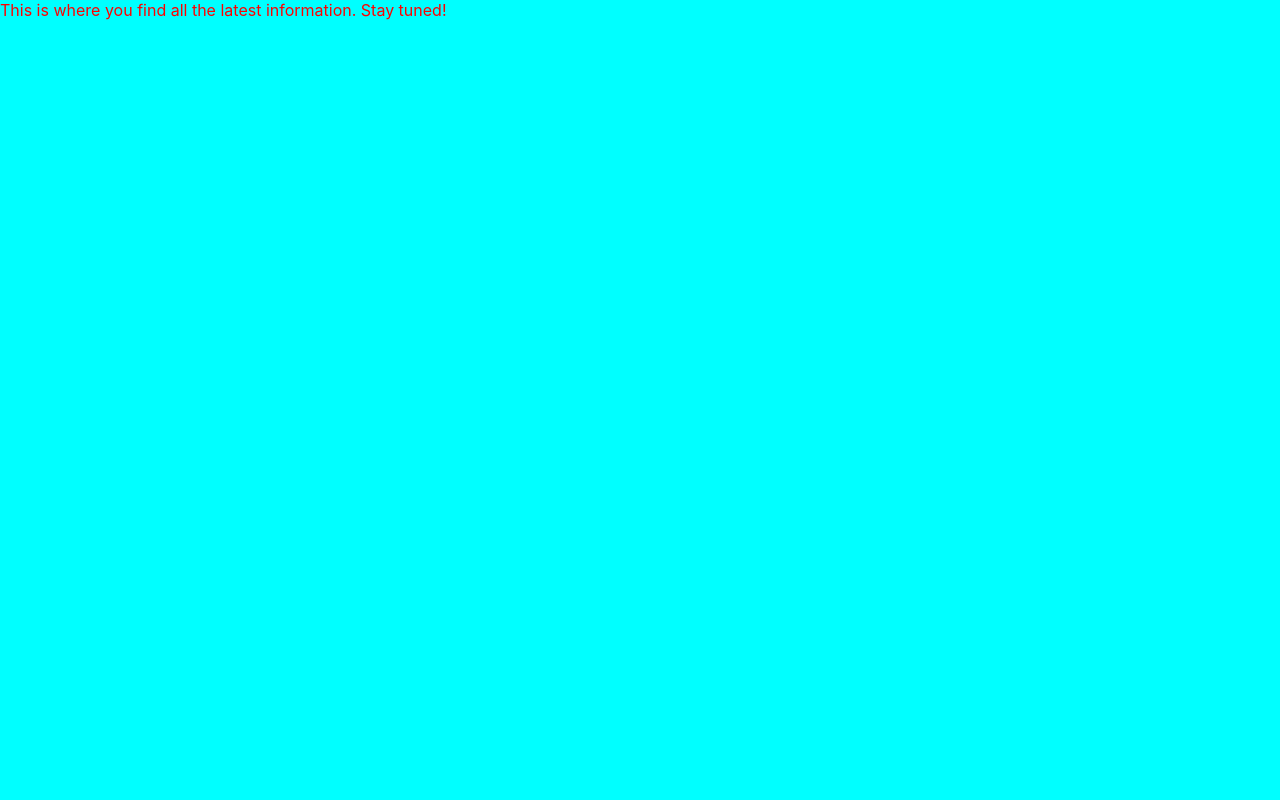
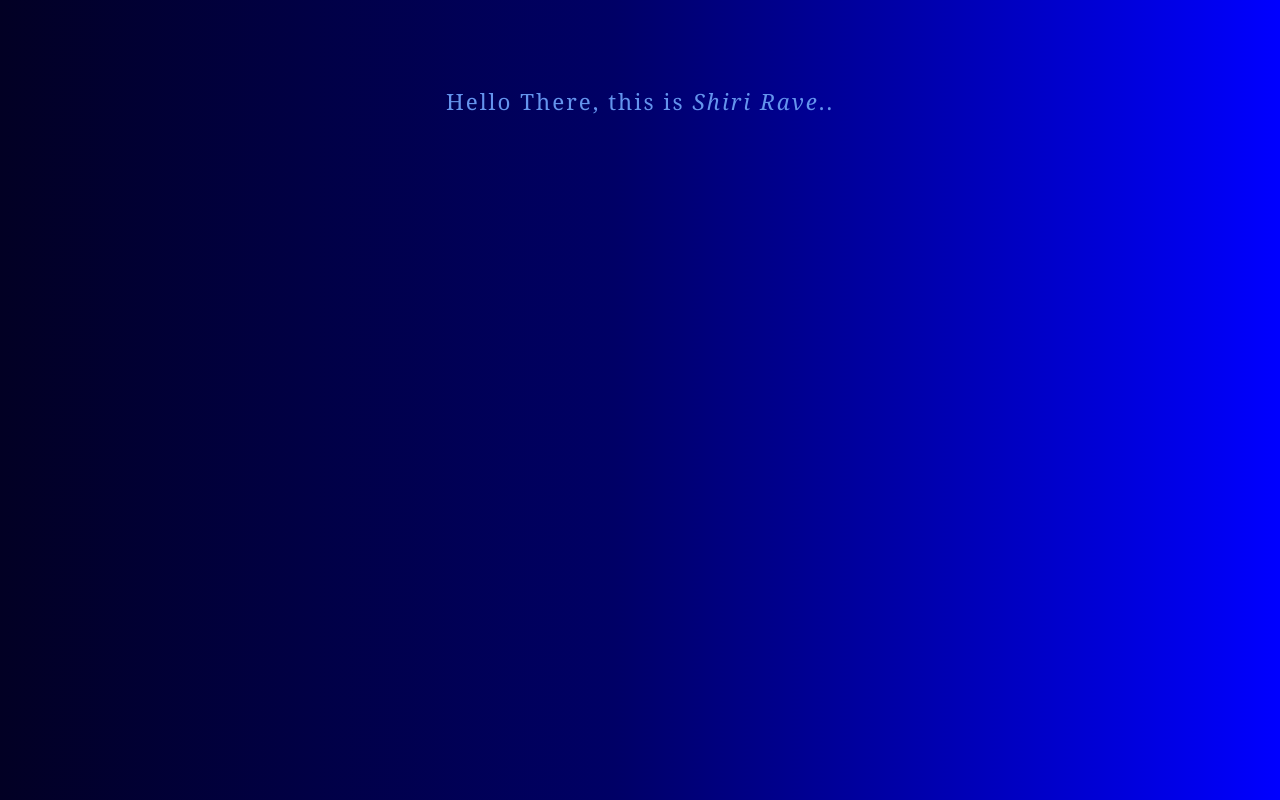
Before and after one commit to shuroo/gen_ai_ex_2025, a React (Create React App) app: page / in a window 1280 px wide. Built offline with nearby package versions, Linux system fonts and the light colour scheme.

Commit message:
added AWESOME design

```diff
--- a/src/App.js
+++ b/src/App.js
@@ -7,6 +7,12 @@ const FadeText = () => {
     const [showSubText, setShowSubText] = useState(false);
     const [fadeOutWelcome, setFadeOutWelcome] = useState(false);
     const [fadeOutSubText, setFadeOutSubText] = useState(false);
+    const [showSubTextB, setShowSubTextB] = useState(false);
+    const [fadeOutSubTextB, setFadeOutSubTextB] = useState(false);
+    const [showSubTextC, setShowSubTextC] = useState(false);
+    const [fadeOutSubTextC, setFadeOutSubTextC] = useState(false);
+    const [showSubTextD, setShowSubTextD] = useState(false);
+    const [fadeOutSubTextD, setFadeOutSubTextD] = useState(false);
     const [showMainContent, setShowMainContent] = useState(false);
 
     useEffect(() => {
@@ -16,102 +22,83 @@ const FadeText = () => {
             setTimeout(() => {
                 setShowWelcome(false);
                 setShowSubText(true);
-            }, 2000); // Wait for fade-out to complete
-        }, 5000); // Show welcome text for 3 seconds
+            }, 2000);
+        }, 5000);
 
         const subTextTimer = setTimeout(() => {
             setFadeOutSubText(true);
             setTimeout(() => {
                 setShowSubText(false);
-                 setShowMainContent(true);
-            }, 2000);
+                setShowSubTextB(true);
+            }, 6000);
 
         }, 7000);
+
+        const subTextTimerB = setTimeout(() => {
+            setFadeOutSubTextB(true);
+            setTimeout(() => {
+
+                setShowSubTextB(false);
+                 setShowSubTextC(true);
+            }, 8000);
+
+        }, 9000);
+
+         const subTextTimerC = setTimeout(() => {
+            setFadeOutSubTextC(true);
+            setTimeout(() => {
+
+                setShowSubTextC(false);
+                setShowSubTextD(true);
+            }, 10000);
+
+        }, 11000);
+
+       const subTextTimerD = setTimeout(() => {
+            setFadeOutSubTextD(true);
+            setTimeout(() => {
+
+                setShowSubTextD(false);
+                 setShowMainContent(true);
+            }, 12000);
+
+        }, 13000);
 
         return () => {
             clearTimeout(welcomeTimer);
             clearTimeout(subTextTimer);
+            clearTimeout(subTextTimerB);
+            clearTimeout(subTextTimerC);
+            clearTimeout(subTextTimerD);
+
         };
     }, []);
-
-    // Define the handleSubmit function
-    // const handleSubmit = (event) => {
-    //     event.preventDefault();
-    //     // Handle the form submission logic here
-    //     alert('Form submitted!');
-    // };
 
     return (
         <div>
             {showWelcome && (
                 <div className={`fade-text ${fadeOutWelcome ? "fade-out" : ""}`}>
-                    Welcome to My Page!
+                <p>   Hello There, this is <i>Shiri Rave</i>..</p>
                 </div>
             )}
             {showSubText && (
                 <div className={`fade-text ${fadeOutSubText ? "fade-out" : ""}`}>
-                    This is where you find all the latest information. Stay tuned!
-                </div>
-            )}
+                   <p>I just created a simple app </p>
+                    <p>To demonstrate my knowledge of -</p>
+                    </div> )}
+                 {showSubTextB &&  (  <div className={`fade-text ${fadeOutSubTextB ? "fade-out" : ""}`}>
+                    <p><b>React.js, Node.js, Heroku </b> Cloud, <b><i>GenAI</i></b>, And <b>Docker.</b></p>
+                     </div> )}
+                {showSubTextC &&  (  <div className={`fade-text ${fadeOutSubTextC ? "fade-out" : ""}`}>
+                    <p>Ask the chat to receive it's guidance.</p>    </div> )}
+                {showSubTextD &&  (  <div className={`fade-text ${fadeOutSubTextD ? "fade-out" : ""}`}>
+                    <p><b>E  n  j  o  y  !  !</b></p>
+                  </div> )}
+
+
               {showMainContent && <MainContent  />} {/* Pass handleSubmit as a prop */}
         </div>
     );
 };
 
 export default FadeText;
-
-
-
-// import React, { useState } from 'react';
-// import axios from 'axios';
-
-// const App = () => {
-//   const [input, setInput] = useState('');
-//   const [response, setResponse] = useState('');
-
-//   const handleSubmit = async (e) => {
-//     e.preventDefault();
-
-//     try {
-//       console.log('Submitting input:', input);
-//       if (!input.trim()) {
-//         setResponse('Please enter a valid input.');
-//         return;
-//       }
-//       // Make API call to the server
-//       const result = await axios.post('http://localhost:9000/generate', {
-//         prompt: input,
-//       }, {
-//         headers: {
-//           'Content-Type': 'application/json',
-//         },
-//       });
-
-
-//       console.log('API response2:', result.data.reply);
-//       setResponse(result.data.reply || 'No response from AI');
-//       setInput(''); // Clear input after submission
-//     } catch (error) {
-//       console.error('Error fetching response from AI:', error);
-//       setResponse('Error fetching response, please try again.');
-//     }
-//   };
-
-//   return (
-//     <div>
-//       <h1>Generative AI Interaction</h1>
-//       <form onSubmit={handleSubmit}>
-//         <textarea
-//           value={input}
-//           onChange={(e) => setInput(e.target.value)}
-//           placeholder="Type your query here..."
-//         />
-//         <button type="submit">Submit</button>
-//       </form>
-//       <h2>Response:</h2>
-//       <p>{response}</p>
-//     </div>
-//   );
-// };
-
-// export default App;
--- a/src/FadeText.css
+++ b/src/FadeText.css
@@ -6,3 +6,54 @@
 .fade-text .fade-out  {
     opacity: 0;
 }
+
+.wrapper .request-block form {
+    width:100%;
+    height:100%;
+    border:1px solid black;
+    display: flex;
+    flex-direction: column;
+}
+
+.wrapper{
+
+  font-family: 'Trebuchet MS', 'Lucida Sans Unicode', 'Lucida Grande', 'Lucida Sans', Arial, sans-serif;
+align-self: center;
+align-items: stretch;
+display: flex;
+
+}
+
+.request-block {
+  width: 500px;
+}
+.request-block > *{
+
+  width: 100%;
+  height: inherit;
+  margin: 2%;
+
+}
+
+.request-block button{
+
+  background-color: #66ffff;
+  color: black;
+}
+
+.response-block{
+   width: 500px;
+  flex-direction: column;
+
+}
+
+h4 {
+  font-weight: normal;
+}
+
+div .wrapper{
+    display: flex;
+    justify-content: center;
+    flex-direction: column;
+
+}
--- a/src/Main.js
+++ b/src/Main.js
@@ -1,10 +1,14 @@
 // MainContent.js
-import React, { useState } from 'react';
+import React, { useState, useEffect } from 'react';
 import axios from 'axios';
+import './FadeText.css';
 
 const MainContent = ({ onSubmit }) => {
     const [input, setInput] = useState('');
     const [response, setResponse] = useState('');
+    const [afterText, setAfterText] = useState(false);
+
+
 
   const handleSubmit = async (e) => {
     e.preventDefault();
@@ -19,8 +23,7 @@ const MainContent = ({ onSubmit }) => {
       const serverUrl = 'https://genaiexserver-f8ccf376d91e.herokuapp.com/generate' ///
 
       console.log("url to reach:",serverUrl);
-      // Make API call to the server
-      const result = await axios.post(serverUrl, {  // localm port is 9000
+      const result = await axios.post(serverUrl, {
         prompt: input,
       }, {
         headers: {
@@ -31,22 +34,33 @@ const MainContent = ({ onSubmit }) => {
 
       console.log('API response2:', result.data.reply);
       setResponse(result.data.reply || 'No response from AI');
-      setInput(''); // Clear input after submission
+      setInput('');
     } catch (error) {
       console.error('Error fetching response from AI:', error);
       setResponse('Error fetching response, please try again.');
     }
   };
+
+   useEffect(() => {
+
+   const afterTextTimer =  setTimeout(() => {
+     setAfterText(true);
+
+    setTimeout(() => {
+             setResponse('');
+
+            }, 2000)},5000);
+
+    return () =>
+             clearTimeout(afterTextTimer);
+
+        }, [response]);
+
     return (
-        // <div className="content">
-        //     <h1>Main Content</h1>
-        //     <form onSubmit={onSubmit}>
-        //         <input type="text" placeholder="Enter something..." />
-        //         <button type="submit">Submit</button>
-        //     </form>
-        // </div>
-            <div>
-      <h1>Generative AI Interaction</h1>
+
+
+            <div class="wrapper"><div class="request-block">
+      <h4>Ask the chat anything...</h4>
       <form onSubmit={handleSubmit}>
         <textarea
           value={input}
@@ -55,8 +69,13 @@ const MainContent = ({ onSubmit }) => {
         />
         <button type="submit">Submit</button>
       </form>
-      <h2>Response:</h2>
+      </div>
+     <div class="response-block">
+     {response?  <h5>Response:</h5> : ''}
       <p>{response}</p>
+       {response && afterText?  <b><i>Great! now, do it again...</i></b> : ''}
+
+       </div>
     </div>
     );
 };
--- a/src/index.css
+++ b/src/index.css
@@ -1,24 +1,25 @@
 body {
+  letter-spacing: 2px;
   margin: 0;
   font-family: -apple-system, BlinkMacSystemFont, 'Segoe UI', 'Roboto', 'Oxygen',
     'Ubuntu', 'Cantarell', 'Fira Sans', 'Droid Sans', 'Helvetica Neue',
     sans-serif;
   -webkit-font-smoothing: antialiased;
   -moz-osx-font-smoothing: grayscale;
-   background-color: aqua;
-   color:red;
+   background: #020024;
+   background: linear-gradient(90deg, rgba(2, 0, 36, 1) 0%, rgba(0, 0, 102, 1) 48%, rgba(0, 0, 255, 1) 100%);
+   text-align: center;
+
+   color:hsl(219, 79%, 66%);
+   padding-top: 5%;
+   font-size: 140%;
+   font-family:Cambria, Cochin, Georgia, Times, 'Times New Roman', serif;
+   display:flex;
+   justify-content: center;
 }
+
 
 code {
   font-family: source-code-pro, Menlo, Monaco, Consolas, 'Courier New',
     monospace;
 }
-
-.fade-text {
-    opacity: 1;
-    transition: opacity 1s ease-in-out;
-}
-
-.fade-text {
-    opacity: 0;
-}
```
Also changed, not shown: public/logo192.png.
